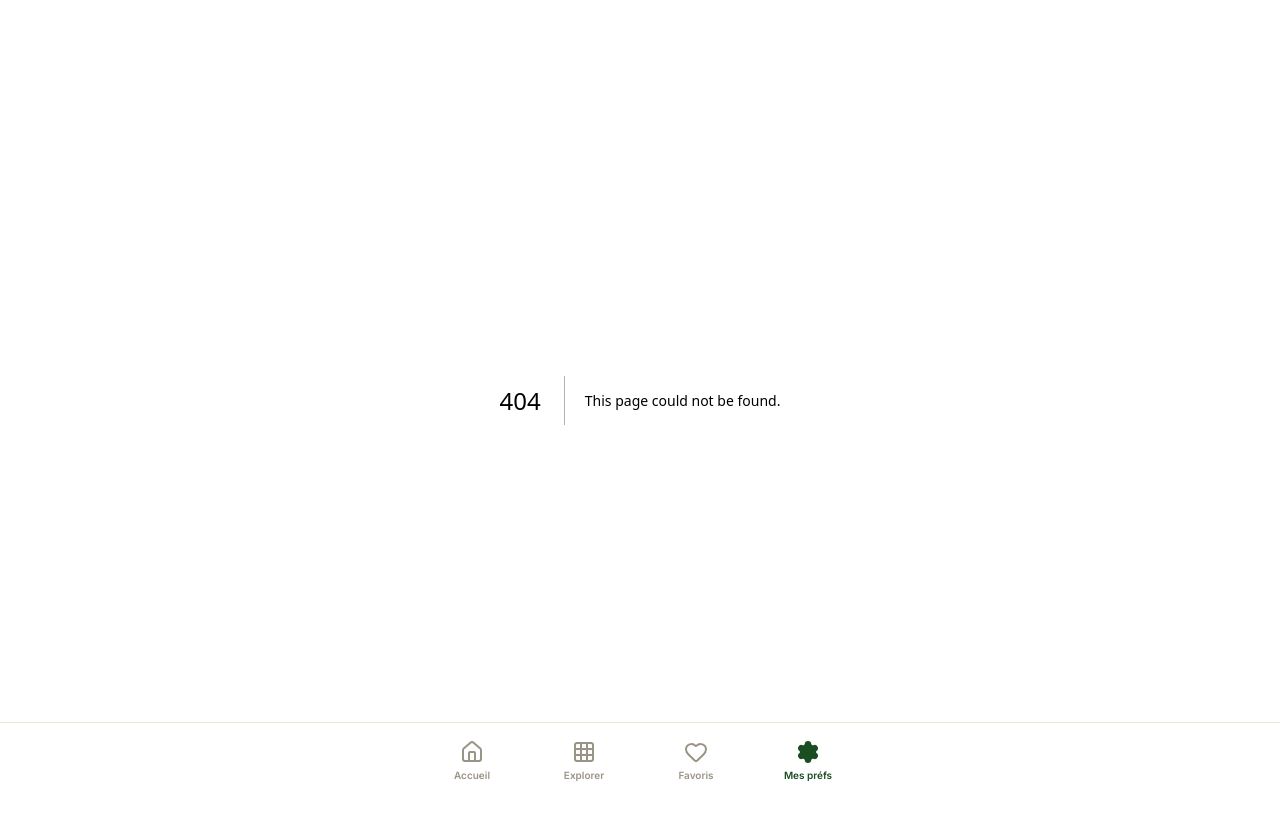
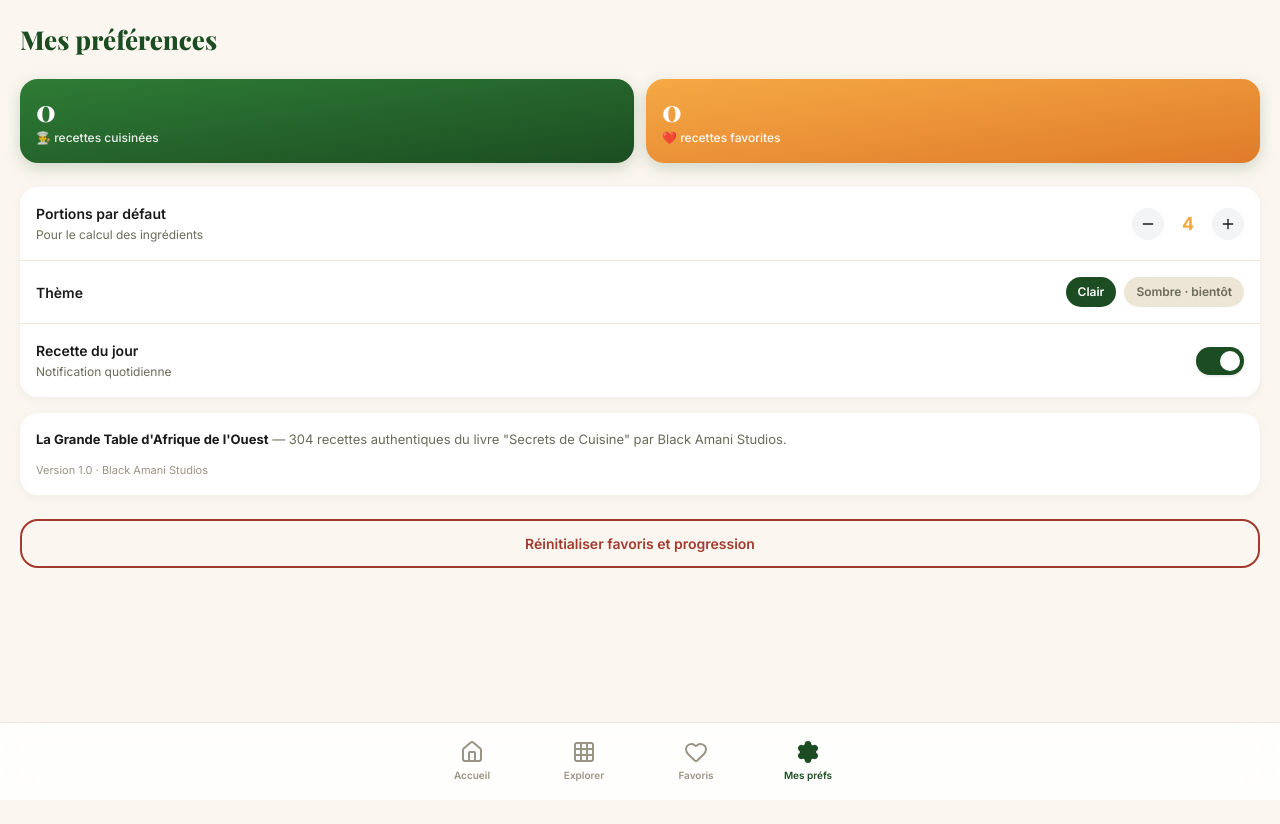
Before and after one commit to GueuAlex/recette, a Next.js app: page /preferences in a window 1280 px wide. Before the commit this address had no page. Shown: the top 824 px of the page. After the commit the page ends 800 px from the top, so only its background shows below. Built offline with nearby package versions, Linux system fonts and the light colour scheme; a web font is replaced by a local one.

Commit message:
feat: implement Preferences page

```diff
--- /dev/null
+++ b/src/app/preferences/page.tsx
@@ -0,0 +1,119 @@
+'use client';
+
+import { Minus, Plus } from 'lucide-react';
+import { useAppStore } from '@/stores/app-store';
+
+export default function PreferencesPage() {
+  const { favorites, cooked, defaultServings, setDefaultServings, resetAll } = useAppStore();
+
+  return (
+    <div className="px-5 pt-2 pb-6">
+      <div className="py-3">
+        <h1 className="font-playfair font-extrabold text-[26px] text-forest">
+          Mes préférences
+        </h1>
+      </div>
+
+      {/* Stats */}
+      <div className="flex gap-3 mt-2">
+        <div className="flex-1 bg-gradient-to-br from-green-mid to-forest rounded-[18px] p-4 text-white shadow-button">
+          <p className="font-playfair font-extrabold text-[30px] leading-none">
+            {cooked.length}
+          </p>
+          <p className="text-[12px] opacity-90 mt-1 font-medium">
+            👨‍🍳 recettes cuisinées
+          </p>
+        </div>
+        <div className="flex-1 bg-gradient-to-br from-amber to-orange rounded-[18px] p-4 text-white shadow-button">
+          <p className="font-playfair font-extrabold text-[30px] leading-none">
+            {favorites.length}
+          </p>
+          <p className="text-[12px] opacity-95 mt-1 font-medium">
+            ❤️ recettes favorites
+          </p>
+        </div>
+      </div>
+
+      {/* Settings */}
+      <div className="bg-white rounded-[18px] shadow-card mt-6 divide-y divide-hairline">
+        {/* Default servings */}
+        <div className="flex items-center justify-between p-4">
+          <div>
+            <p className="text-[14px] font-semibold text-ink">Portions par défaut</p>
+            <p className="text-[12px] text-muted mt-0.5">Pour le calcul des ingrédients</p>
+          </div>
+          <div className="flex items-center gap-3">
+            <button
+              onClick={() => setDefaultServings(Math.max(1, defaultServings - 1))}
+              className="w-8 h-8 rounded-full bg-gray-100 flex items-center justify-center hover:bg-gray-200 transition-colors disabled:opacity-40 disabled:cursor-not-allowed"
+              disabled={defaultServings <= 1}
+              aria-label="Réduire les portions"
+            >
+              <Minus size={16} className="text-ink" />
+            </button>
+            <span className="text-[18px] font-bold text-amber w-6 text-center">
+              {defaultServings}
+            </span>
+            <button
+              onClick={() => setDefaultServings(Math.min(10, defaultServings + 1))}
+              className="w-8 h-8 rounded-full bg-gray-100 flex items-center justify-center hover:bg-gray-200 transition-colors disabled:opacity-40 disabled:cursor-not-allowed"
+              disabled={defaultServings >= 10}
+              aria-label="Augmenter les portions"
+            >
+              <Plus size={16} className="text-ink" />
+            </button>
+          </div>
+        </div>
+
+        {/* Theme */}
+        <div className="flex items-center justify-between p-4">
+          <div>
+            <p className="text-[14px] font-semibold text-ink">Thème</p>
+          </div>
+          <div className="flex gap-2">
+            <span className="px-3 py-1.5 rounded-full bg-forest text-white text-[12px] font-semibold">
+              Clair
+            </span>
+            <span className="px-3 py-1.5 rounded-full bg-hairline text-muted text-[12px] font-semibold">
+              Sombre · bientôt
+            </span>
+          </div>
+        </div>
+
+        {/* Notifications */}
+        <div className="flex items-center justify-between p-4">
+          <div>
+            <p className="text-[14px] font-semibold text-ink">Recette du jour</p>
+            <p className="text-[12px] text-muted mt-0.5">Notification quotidienne</p>
+          </div>
+          <div className="w-12 h-7 bg-forest rounded-full relative shadow-sm">
+            <div className="absolute right-1 top-1 w-5 h-5 bg-white rounded-full" />
+          </div>
+        </div>
+      </div>
+
+      {/* About */}
+      <div className="bg-white rounded-[18px] shadow-card mt-4 p-4">
+        <p className="text-[13px] text-muted leading-relaxed">
+          <strong className="text-ink">La Grande Table d'Afrique de l'Ouest</strong> — 304 recettes
+          authentiques du livre "Secrets de Cuisine" par Black Amani Studios.
+        </p>
+        <p className="text-[11px] text-faint mt-3">
+          Version 1.0 · Black Amani Studios
+        </p>
+      </div>
+
+      {/* Reset */}
+      <button
+        onClick={() => {
+          if (confirm('Réinitialiser tous les favoris et la progression ?')) {
+            resetAll();
+          }
+        }}
+        className="w-full mt-6 py-3 rounded-[18px] border-2 border-danger text-danger text-[14px] font-semibold hover:bg-danger/5 transition-colors"
+      >
+        Réinitialiser favoris et progression
+      </button>
+    </div>
+  );
+}
```
